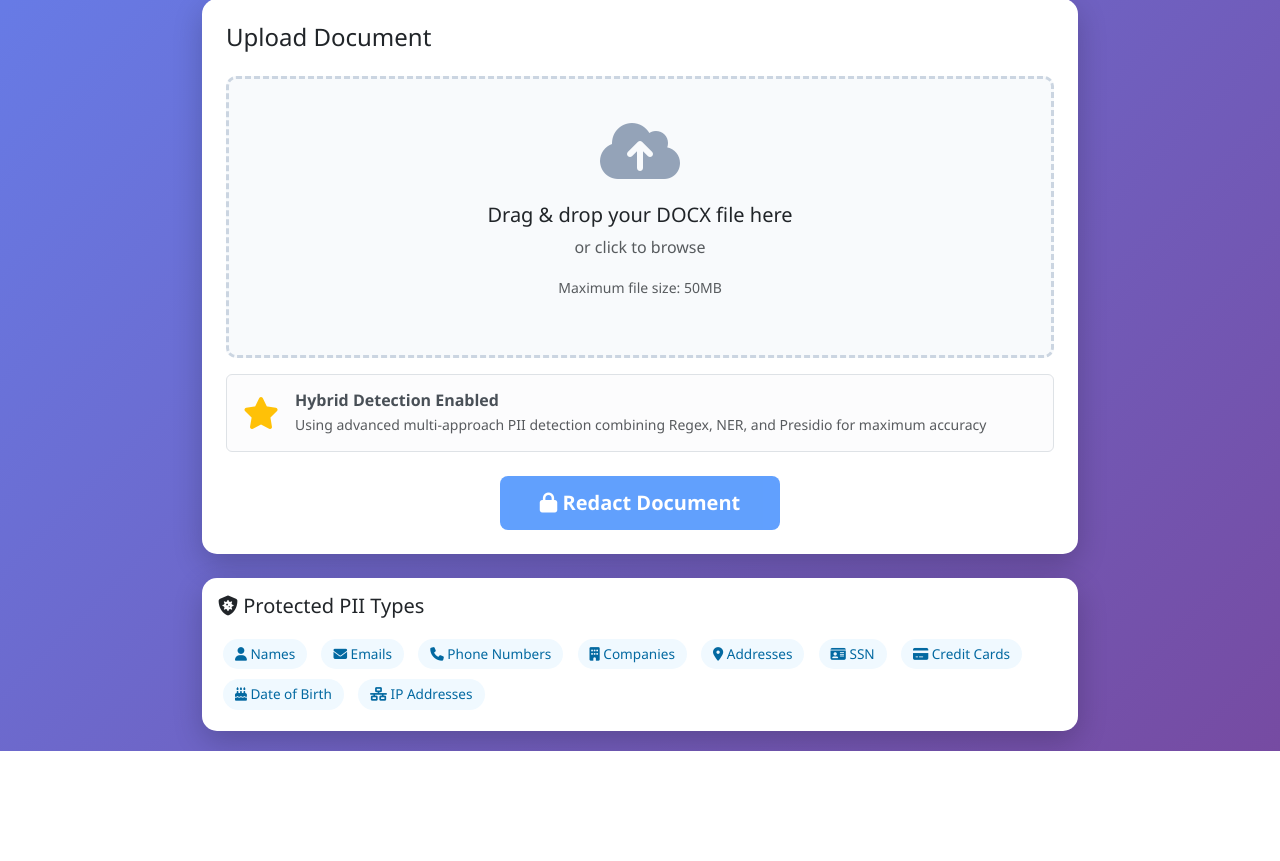
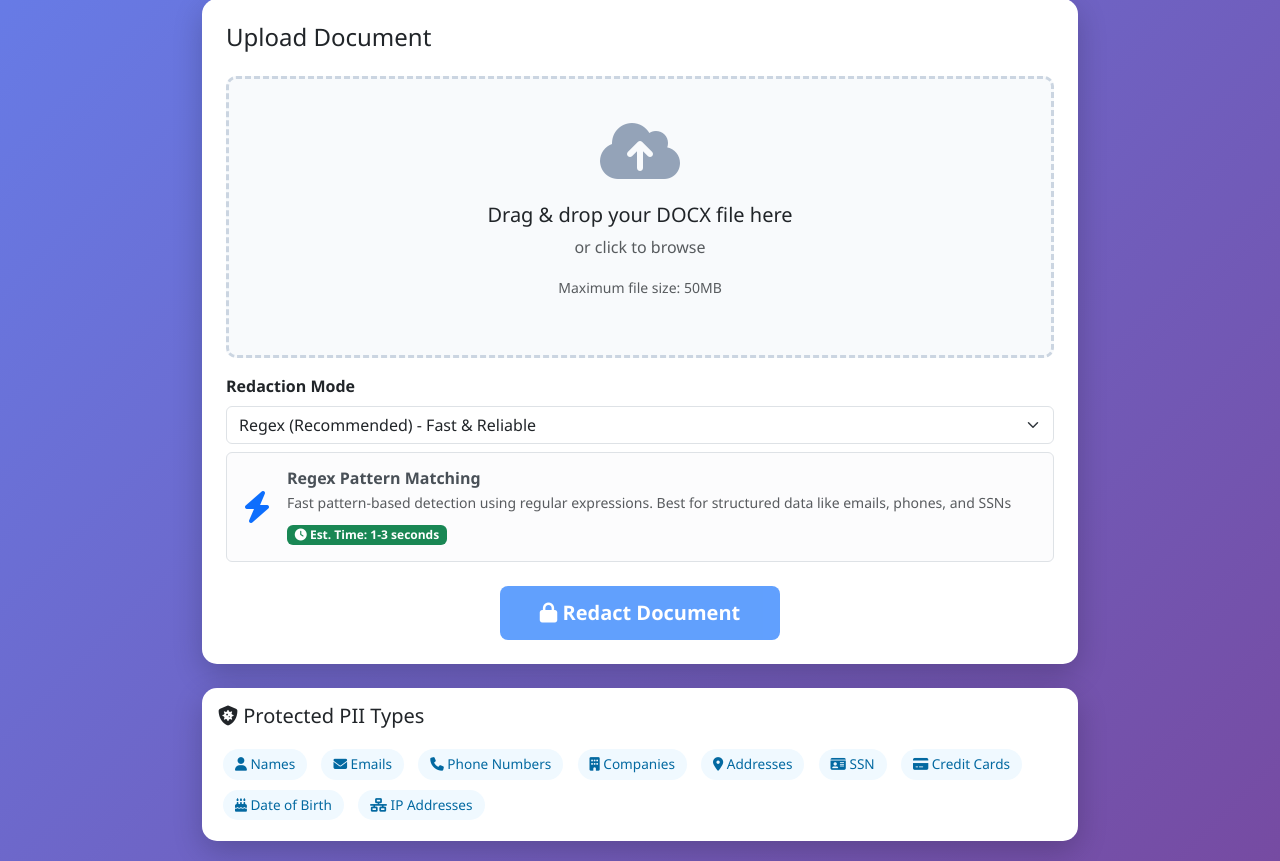
Before and after one commit to Pri04jain/pii-redaction-tool, a Flask app: page / in a window 1280 px wide. Shown: the part 137-998 px from the top of the page. Before the commit the page ends 888 px from the top, so only its background shows below. Run offline with Flask 3, Linux system fonts and the light colour scheme.

Commit message:
UI Update: Set Regex as default mode with time estimates - Changed default mode from Hybrid to Regex (fastest and most reliable) - Added estimated processing time badges for each mode: * Regex: 1-3 seconds (green badge) * Presidio: 5-15 seconds (yellow badge) * Hybrid: 10-30 seconds (red badge) * NER: 8-20 seconds (yellow badge) - Reordered modes: Regex first (recommended), then Presidio, Hybrid, NER - Better user expectations with clear time estimates

```diff
--- a/templates/index.html
+++ b/templates/index.html
@@ -130,14 +130,26 @@
                         </button>
                     </div>
 
-                    <div class="alert alert-light mt-3 border">
-                        <div class="d-flex align-items-center">
-                            <i class="fas fa-star text-warning me-3" style="font-size: 2rem;"></i>
-                            <div>
-                                <h6 class="mb-1"><strong>Hybrid Detection Enabled</strong></h6>
-                                <p class="text-muted mb-0 small">
-                                    Using advanced multi-approach PII detection combining Regex, NER, and Presidio for maximum accuracy
-                                </p>
+                    <div class="mt-3">
+                        <label for="modeSelect" class="form-label"><strong>Redaction Mode</strong></label>
+                        <select class="form-select" id="modeSelect" onchange="updateModeDescription()">
+                            <option value="regex" selected>Regex (Recommended) - Fast & Reliable</option>
+                            <option value="presidio">Presidio - Advanced Detection</option>
+                            <option value="hybrid">Hybrid - Maximum Accuracy</option>
+                            <option value="ner">NER - Context-Aware</option>
+                        </select>
+                        <div id="modeDescription" class="alert alert-light mt-2 border">
+                            <div class="d-flex align-items-center">
+                                <i class="fas fa-bolt text-primary me-3" style="font-size: 2rem;"></i>
+                                <div>
+                                    <h6 class="mb-1"><strong>Regex Pattern Matching</strong></h6>
+                                    <p class="text-muted mb-0 small">
+                                        Fast pattern-based detection using regular expressions. Best for structured data like emails, phones, and SSNs
+                                    </p>
+                                    <div class="mt-2">
+                                        <span class="badge bg-success"><i class="fas fa-clock"></i> Est. Time: 1-3 seconds</span>
+                                    </div>
+                                </div>
                             </div>
                         </div>
                     </div>
@@ -252,8 +264,65 @@
             document.getElementById('redactBtn').disabled = true;
         }
 
-        // Mode selection - Always use hybrid (best approach)
-        const selectedMode = 'hybrid';
+        // Mode selection - Default to hybrid
+        function getSelectedMode() {
+            return document.getElementById('modeSelect').value;
+        }
+
+        // Mode descriptions
+        const modeDescriptions = {
+            regex: {
+                icon: 'fa-bolt',
+                iconColor: 'text-primary',
+                title: 'Regex Pattern Matching',
+                description: 'Fast pattern-based detection using regular expressions. Best for structured data like emails, phones, and SSNs',
+                time: '1-3 seconds',
+                badge: 'success'
+            },
+            presidio: {
+                icon: 'fa-shield-halved',
+                iconColor: 'text-info',
+                title: 'Microsoft Presidio',
+                description: 'Comprehensive PII detection using Microsoft\'s Presidio framework with custom recognizers',
+                time: '5-15 seconds',
+                badge: 'warning'
+            },
+            hybrid: {
+                icon: 'fa-star',
+                iconColor: 'text-warning',
+                title: 'Hybrid Detection',
+                description: 'Advanced multi-approach PII detection combining Regex, NER, and Presidio for maximum accuracy',
+                time: '10-30 seconds',
+                badge: 'danger'
+            },
+            ner: {
+                icon: 'fa-brain',
+                iconColor: 'text-success',
+                title: 'Named Entity Recognition',
+                description: 'Context-aware detection using spaCy\'s NER model. Excellent for names, organizations, and locations',
+                time: '8-20 seconds',
+                badge: 'warning'
+            }
+        };
+
+        function updateModeDescription() {
+            const mode = getSelectedMode();
+            const desc = modeDescriptions[mode];
+            const descEl = document.getElementById('modeDescription');
+
+            descEl.innerHTML = `
+                <div class="d-flex align-items-center">
+                    <i class="fas ${desc.icon} ${desc.iconColor} me-3" style="font-size: 2rem;"></i>
+                    <div class="flex-grow-1">
+                        <h6 class="mb-1"><strong>${desc.title}</strong></h6>
+                        <p class="text-muted mb-0 small">${desc.description}</p>
+                        <div class="mt-2">
+                            <span class="badge bg-${desc.badge}"><i class="fas fa-clock"></i> Est. Time: ${desc.time}</span>
+                        </div>
+                    </div>
+                </div>
+            `;
+        }
 
         async function startRedaction() {
             if (!selectedFile) return;
@@ -265,7 +334,7 @@
             // Create form data
             const formData = new FormData();
             formData.append('file', selectedFile);
-            formData.append('mode', selectedMode);
+            formData.append('mode', getSelectedMode());
 
             try {
                 const response = await fetch('/upload', {
```
